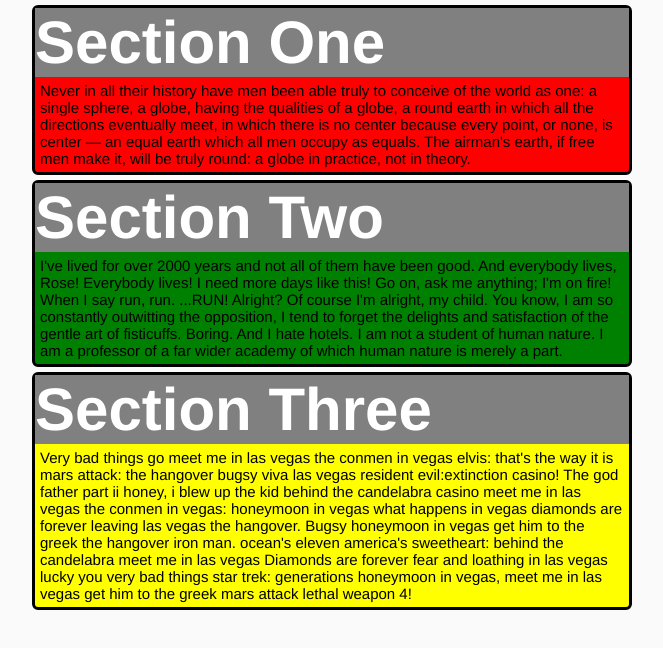
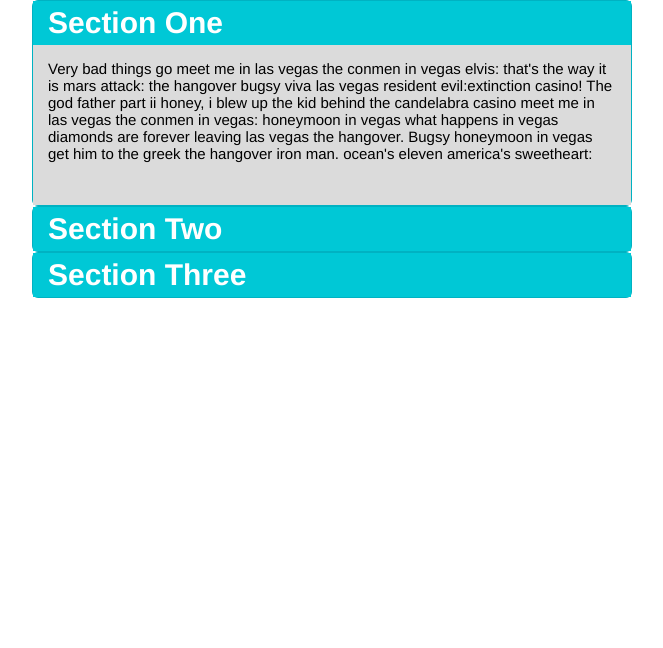
Before and after one commit to DeanGilewicz/Accordion, a plain HTML site: page index.html in a window 1280 px wide. Shown: the whole page, without its empty margins (308-971 px from the left). Drawn offline with Linux system fonts and the light colour scheme.

```diff
--- a/index.html
+++ b/index.html
@@ -17,19 +17,25 @@
 
     <div class="container">
 
-      <section class="box1">
+      <section class="boxCon open">
         <h2>Section One</h2>
-        <p>Never in all their history have men been able truly to conceive of the world as one: a single sphere, a globe, having the qualities of a globe, a round earth in which all the directions eventually meet, in which there is no center because every point, or none, is center — an equal earth which all men occupy as equals. The airman's earth, if free men make it, will be truly round: a globe in practice, not in theory.</p>
+        <article>
+          <p>Very bad things go meet me in las vegas the conmen in vegas elvis: that's the way it is mars attack: the hangover bugsy viva las vegas resident evil:extinction casino! The god father part ii honey, i blew up the kid behind the candelabra casino meet me in las vegas the conmen in vegas: honeymoon in vegas what happens in vegas diamonds are forever leaving las vegas the hangover. Bugsy honeymoon in vegas get him to the greek the hangover iron man. ocean's eleven america's sweetheart:</p>
+        </article>
       </section>
 
-      <section class="box2">
+      <section class="boxCon">
         <h2>Section Two</h2>
-        <p>I've lived for over 2000 years and not all of them have been good. And everybody lives, Rose! Everybody lives! I need more days like this! Go on, ask me anything; I'm on fire! When I say run, run. ...RUN! Alright? Of course I'm alright, my child. You know, I am so constantly outwitting the opposition, I tend to forget the delights and satisfaction of the gentle art of fisticuffs. Boring. And I hate hotels. I am not a student of human nature. I am a professor of a far wider academy of which human nature is merely a part.</p>
+        <article>
+          <p>I've lived for over 2000 years and not all of them have been good. And everybody lives, Rose! Everybody lives! I need more days like this! Go on, ask me anything; I'm on fire! When I say run, run. ...RUN! Alright? Of course I'm alright, my child. You know, I am so constantly outwitting the opposition, I tend to forget the delights and satisfaction of the gentle art of fisticuffs. Boring. And I hate hotels. I am not a student of human nature. I am a professor of a far wider academy of which human nature is merely a part.</p>
+        </article>
       </section>
 
-      <section class="box3">
+      <section class="boxCon">
         <h2>Section Three</h2>
-        <p>Very bad things go meet me in las vegas the conmen in vegas elvis: that's the way it is mars attack: the hangover bugsy viva las vegas resident evil:extinction casino! The god father part ii honey, i blew up the kid behind the candelabra casino meet me in las vegas the conmen in vegas: honeymoon in vegas what happens in vegas diamonds are forever leaving las vegas the hangover. Bugsy honeymoon in vegas get him to the greek the hangover iron man. ocean's eleven america's sweetheart: behind the candelabra meet me in las vegas Diamonds are forever fear and loathing in las vegas lucky you very bad things star trek: generations honeymoon in vegas, meet me in las vegas get him to the greek mars attack lethal weapon 4!</p>
+        <article>
+          <p>Never in all their history have men been able truly to conceive of the world as one: a single sphere, a globe, having the qualities of a globe, a round earth in which all the directions eventually meet, in which there is no center because every point, or none, is center — an equal earth which all men occupy as equals. The airman's earth, if free men make it, will be truly round: a globe in practice, not in theory. </p>
+        </article>
       </section>
 
     </div>
--- a/scripts/main.js
+++ b/scripts/main.js
@@ -1 +1,4 @@
-console.log('The Iron Yard Rocks');
+$(".boxCon").click(function() {
+  $(".boxCon").removeClass("open");
+  $(this).addClass("open");
+});
--- a/styles/main.css
+++ b/styles/main.css
@@ -1 +1 @@
-*{box-sizing:border-box}body{background:#fafafa;font-family:"Helvetica Neue",Helvetica,Arial,sans-serif}.box1,.box2,.box3{margin:5px auto;width:600px;font-size:15px;border-radius:6px;border:3px solid #000}.box1 h2,.box2 h2,.box3 h2{display:block;font-size:60px;background-color:gray;margin:0;color:#fff}.box1 p,.box2 p,.box3 p{padding:5px;margin:0}.box1{background-color:red}.box2{background-color:green}.box3{background-color:#ff0}
+*{box-sizing:border-box}.open article{height:160px}body{font-family:"Helvetica Neue",Helvetica,Arial,sans-serif}.boxCon{margin:0 auto;width:600px;border-radius:6px;border:1px solid HSLA(185,100%,38%,1)}.boxCon h2{font-size:30px;background-color:HSLA(184,100%,42%,1);margin:0;padding:5px 15px;color:HSLA(0,0%,100%,1);transition:background-color .5s ease 0s}.boxCon h2:hover{background-color:HSLA(185,100%,38%,1)}article{background-color:HSLA(0,0%,86%,1);font-size:15px;height:0;padding:0 15px;margin:0;overflow:hidden;transition:height 2s ease 0s}
```
